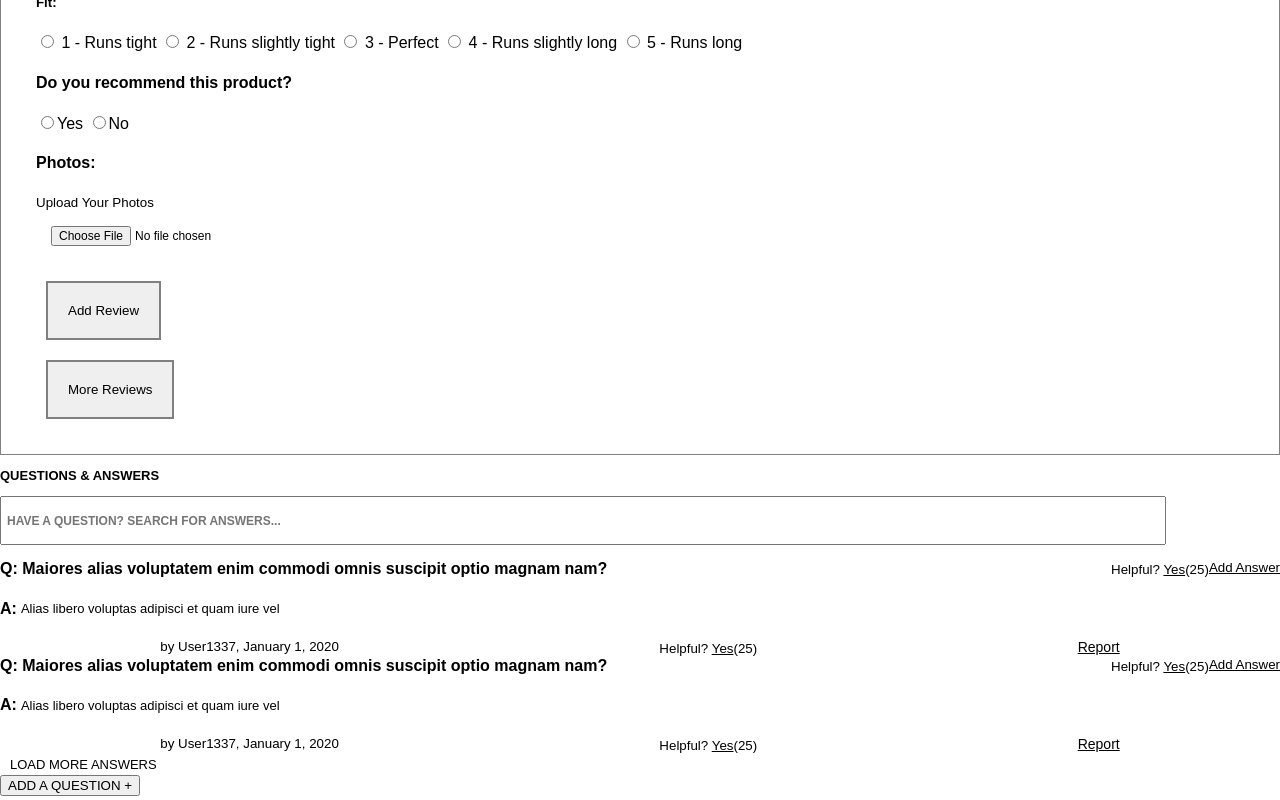
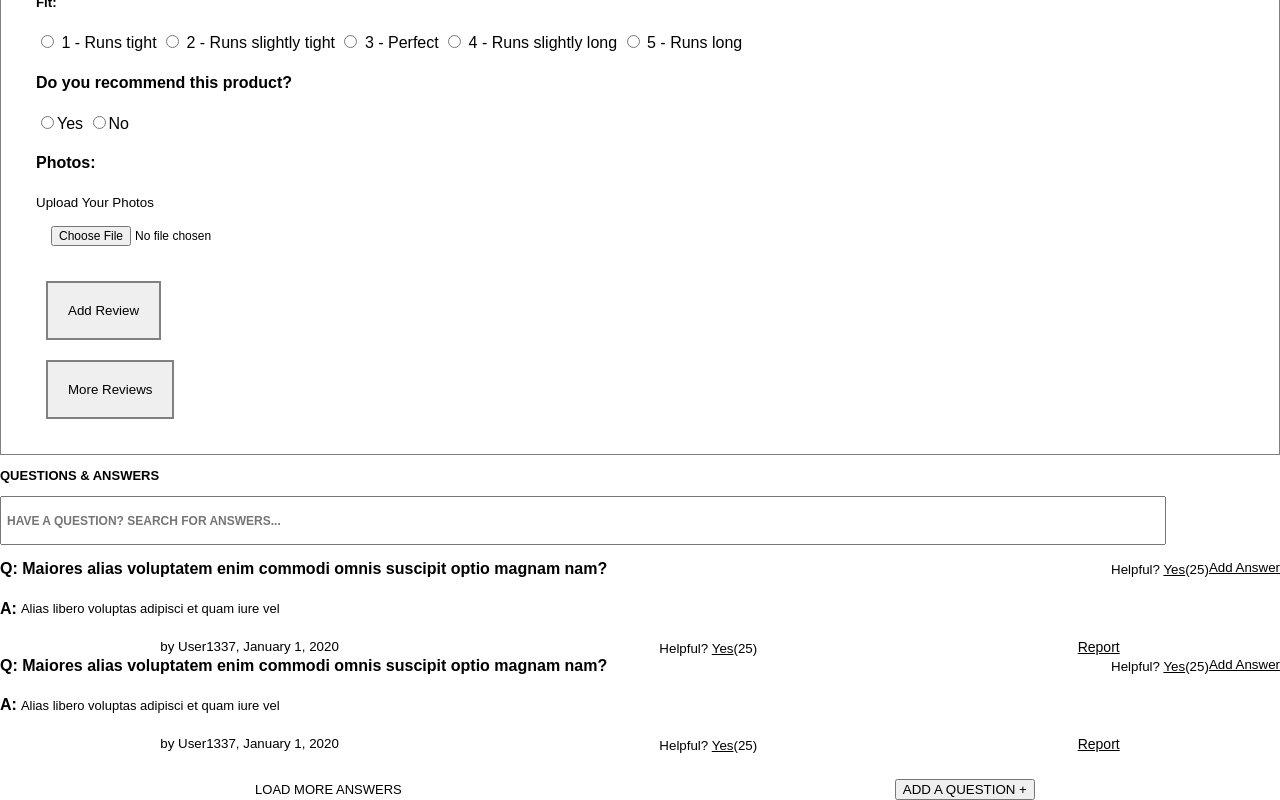
Before and after one commit to 7-Oscillating-Owls/hoo-dunit, a React app: page / in a window 1280 px wide. Shown: the part 4019-4819 px from the top of the page. Built offline with nearby package versions, Linux system fonts and the light colour scheme.

Commit message:
added styling to button Container

```diff
--- a/client/src/components/QuestionsAndAnswers/QuestionsAndAnswers.css
+++ b/client/src/components/QuestionsAndAnswers/QuestionsAndAnswers.css
@@ -84,3 +84,9 @@
   display: flex;
   justify-content: space-around;
 }
+
+.buttonContainer {
+  display:  flex;
+  margin-top: 25px;
+  justify-content: space-around;
+}
```
